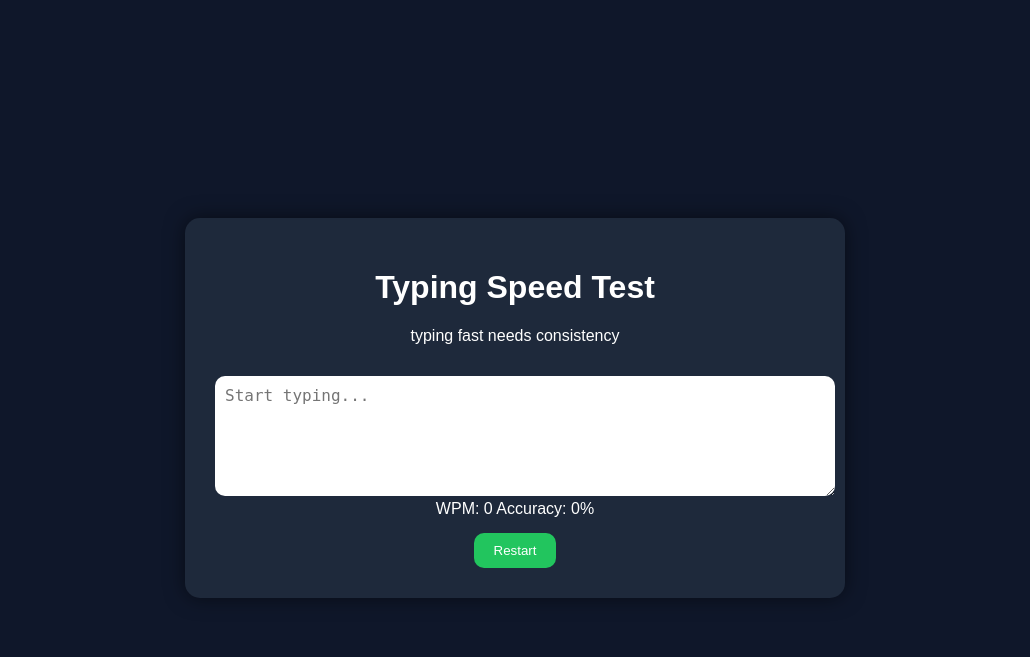
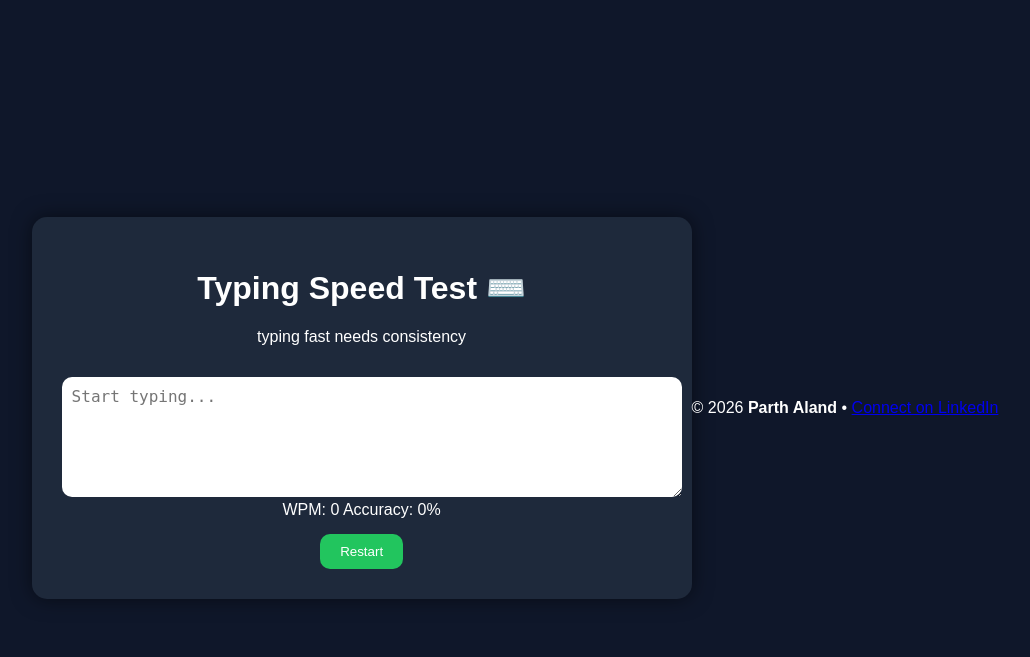
Before and after one commit to parthHere/typeSpeedCheck, a Flask app: page / in a window 1280 px wide. Shown: the top 657 px of the page, without its empty margins (125-1155 px from the left). Run offline with Flask 3, Linux system fonts and the light colour scheme.

Commit message:
Update index.html

```diff
--- a/templates/index.html
+++ b/templates/index.html
@@ -1,13 +1,13 @@
 <!DOCTYPE html>
 <html>
 <head>
-    <title>Typing App</title>
+    <title>Typing Speed App</title>
     <link rel="stylesheet" href="/static/style.css">
 </head>
 <body>
 
 <div class="container">
-    <h1>Typing Speed Test</h1>
+    <h1>Typing Speed Test ⌨️</h1>
 
     <p id="sentence">{{ sentence }}</p>
 
@@ -21,6 +21,15 @@
     <button onclick="restart()">Restart</button>
 </div>
 
+<!-- Footer -->
+<footer class="footer">
+    © 2026 <strong>Parth Aland</strong> •
+    <a href="https://www.linkedin.com/in/parthaland/" target="_blank">
+        Connect on LinkedIn
+    </a>
+</footer>
+
 <script src="/static/script.js"></script>
+
 </body>
 </html>
```
